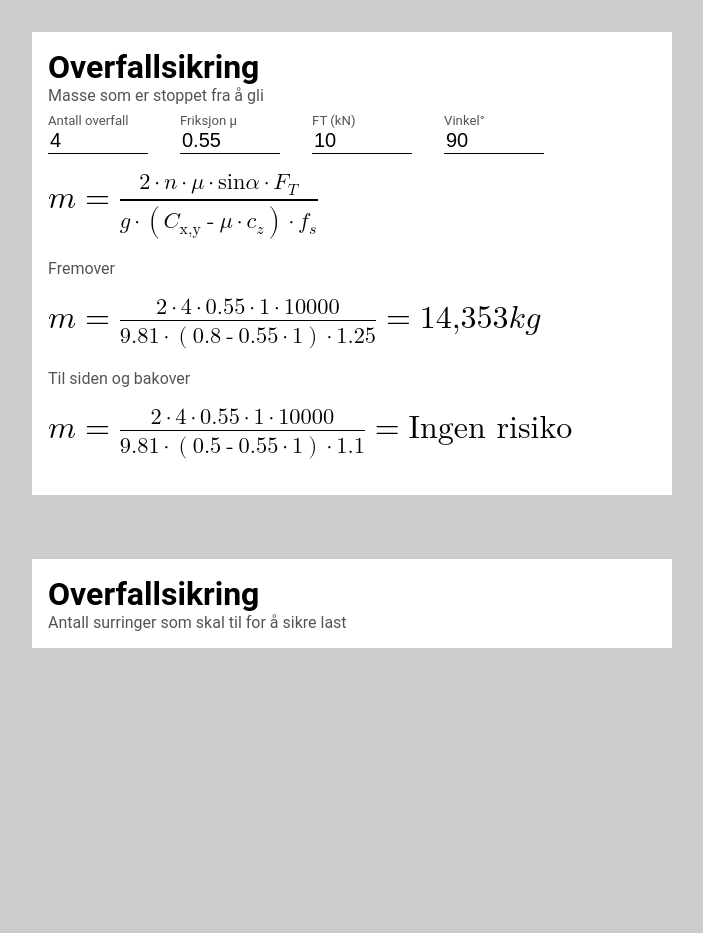
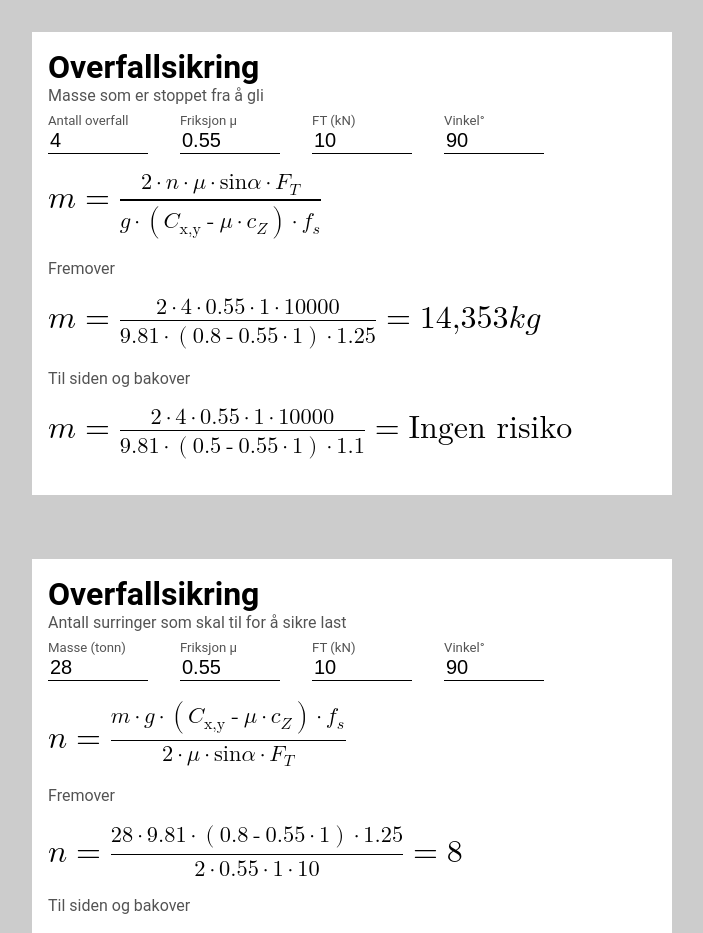
Before and after one commit to markhilb/lastsikring, an Angular app: page / in a window 1280 px wide. Shown: the top 933 px of the page, without its empty margins (288-991 px from the left). Before the commit the page ends 800 px from the top, so only its background shows below. Built offline with nearby package versions, Linux system fonts and the light colour scheme.

Commit message:
second equation

```diff
--- a/src/app/components/overfallsikring-equation/overfallsikring-equation.component.html
+++ /dev/null
@@ -1,92 +0,0 @@
-<div class="equation">
-  @if (cxy === undefined || fsxy === undefined) {
-  <math>
-    <mi>m</mi>
-    <mo>=</mo>
-    <mfrac>
-      <mrow>
-        <mn>2</mn>
-        <mo>&middot;</mo>
-        <mi>n</mi>
-        <mo>&middot;</mo>
-        <mi>μ</mi>
-        <mo>&middot;</mo>
-        <mi>sin</mi>
-        <mi>α</mi>
-        <mo>&middot;</mo>
-        <msub>
-          <mi>F</mi>
-          <mi>T</mi>
-        </msub>
-      </mrow>
-      <mrow>
-        <mi>g</mi>
-        <mo>&middot;</mo>
-        <mo>(</mo>
-        <msub>
-          <mi>C</mi>
-          <mi>x,y</mi>
-        </msub>
-        <mo>-</mo>
-        <mi>μ</mi>
-        <mo>&middot;</mo>
-        <msub>
-          <mi>c</mi>
-          <mi>z</mi>
-        </msub>
-        <mo>)</mo>
-        <mo>&middot;</mo>
-        <msub>
-          <mi>f</mi>
-          <mi>s</mi>
-        </msub>
-      </mrow>
-    </mfrac>
-  </math>
-  } @else {
-  <math>
-    <mi>m</mi>
-    <mo>=</mo>
-    <mfrac>
-      <mrow>
-        <mn>2</mn>
-        <mo>&middot;</mo>
-        <mn>{{ numStraps ?? "_" }}</mn>
-        <mo>&middot;</mo>
-        <mn>{{ friction ?? "_" }}</mn>
-        <mo>&middot;</mo>
-        @if (alpha !== undefined) {
-        <mn>{{ alpha | number: ".0-2" }}</mn>
-        } @else {
-        <mi>_</mi>
-        }
-        <mo>&middot;</mo>
-        <mn>{{ ft ?? "_" }}</mn>
-      </mrow>
-      <mrow>
-        <mn>{{ g }}</mn>
-        <mo>&middot;</mo>
-        <mo>(</mo>
-        <mn>{{ cxy }}</mn>
-        <mo>-</mo>
-        <mn>{{ friction ?? "_" }}</mn>
-        <mo>&middot;</mo>
-        <mn>{{ cz }}</mn>
-        <mo>)</mo>
-        <mo>&middot;</mo>
-        <mn>{{ fsxy }}</mn>
-      </mrow>
-    </mfrac>
-    <mo>=</mo>
-    @if (result === undefined) {
-    <mi>_</mi>
-    } @else if (result < 0) {
-    <mi>Ingen risiko</mi>
-    } @else {
-    <mn>{{ result | number: ".0-0" }}</mn>
-    <mi>k</mi>
-    <mi>g</mi>
-    }
-  </math>
-  }
-</div>
--- /dev/null
+++ b/src/app/components/overfallsikring-straps-equation/overfallsikring-straps-equation.component.html
@@ -0,0 +1,84 @@
+<div class="equation">
+  @if (cxy === undefined || fsxy === undefined) {
+    <math>
+      <mi>n</mi>
+      <mo>=</mo>
+      <mfrac>
+        <mrow>
+          <mi>m</mi>
+          <mo>&middot;</mo>
+          <mi>g</mi>
+          <mo>&middot;</mo>
+          <mo>(</mo>
+          <msub>
+            <mi>C</mi>
+            <mi>x,y</mi>
+          </msub>
+          <mo>-</mo>
+          <mi>μ</mi>
+          <mo>&middot;</mo>
+          <msub>
+            <mi>c</mi>
+            <mi>Z</mi>
+          </msub>
+          <mo>)</mo>
+          <mo>&middot;</mo>
+          <msub>
+            <mi>f</mi>
+            <mi>s</mi>
+          </msub>
+        </mrow>
+        <mrow>
+          <mn>2</mn>
+          <mo>&middot;</mo>
+          <mi>μ</mi>
+          <mo>&middot;</mo>
+          <mi>sin</mi>
+          <mi>α</mi>
+          <mo>&middot;</mo>
+          <msub>
+            <mi>F</mi>
+            <mi>T</mi>
+          </msub>
+        </mrow>
+      </mfrac>
+    </math>
+  } @else {
+    <math>
+      <mi>n</mi>
+      <mo>=</mo>
+      <mfrac>
+        <mrow>
+          <mn>{{ weight ?? "_" }}</mn>
+          <mo>&middot;</mo>
+          <mn>{{ g }}</mn>
+          <mo>&middot;</mo>
+          <mo>(</mo>
+          <mn>{{ cxy }}</mn>
+          <mo>-</mo>
+          <mn>{{ friction ?? "_" }}</mn>
+          <mo>&middot;</mo>
+          <mn>{{ cz }}</mn>
+          <mo>)</mo>
+          <mo>&middot;</mo>
+          <mn>{{ fsxy }}</mn>
+        </mrow>
+        <mrow>
+          <mn>2</mn>
+          <mo>&middot;</mo>
+          <mn>{{ friction ?? "_" }}</mn>
+          <mo>&middot;</mo>
+          @if (alpha !== undefined) {
+            <mn>{{ alpha | number: ".0-2" }}</mn>
+          } @else {
+            <mi>_</mi>
+          }
+          <mo>&middot;</mo>
+          <mn>{{ ft ?? "_" }}</mn>
+        </mrow>
+      </mfrac>
+      <mo>=</mo>
+      <mn>{{ result ?? "_" }}</mn>
+    </math>
+  }
+</div>
--- /dev/null
+++ b/src/app/components/overfallsikring-straps-equation/overfallsikring-straps-equation.component.ts
@@ -0,0 +1,48 @@
+import { CommonModule } from "@angular/common";
+import { Component, Input } from "@angular/core";
+
+@Component({
+  selector: "app-overfallsikring-straps-equation",
+  imports: [CommonModule],
+  templateUrl: "./overfallsikring-straps-equation.component.html",
+  styleUrl: "./overfallsikring-straps-equation.component.scss",
+})
+export class OverfallsikringStrapsEquationComponent {
+  @Input() weight?: number;
+  @Input() friction?: number;
+  @Input() ft?: number;
+  @Input("alpha") _alpha?: number;
+
+  @Input() cxy?: number;
+  @Input() fsxy?: number;
+
+  g = 9.81;
+  cz = 1;
+
+  get alpha() {
+    return this._alpha !== undefined
+      ? Math.sin((this._alpha * Math.PI) / 180)
+      : undefined;
+  }
+
+  get result() {
+    if (
+      this.weight === undefined ||
+      this.friction === undefined ||
+      this.ft === undefined ||
+      this.alpha === undefined ||
+      this.cxy === undefined ||
+      this.fsxy === undefined
+    ) {
+      return undefined;
+    }
+
+    return Math.ceil(
+      (this.weight *
+        this.g *
+        (this.cxy - this.friction * this.cz) *
+        this.fsxy) /
+        (2 * this.friction * this.alpha * this.ft),
+    );
+  }
+}
--- a/src/app/components/overfallsikring-straps/overfallsikring-straps.component.html
+++ b/src/app/components/overfallsikring-straps/overfallsikring-straps.component.html
@@ -1,2 +1,44 @@
 <div class="heading">Overfallsikring</div>
 <div class="sub-heading">Antall surringer som skal til for å sikre last</div>
+
+<div class="flex wrap gap-8 mt-2">
+  <app-number-input
+    title="Masse (tonn)"
+    [(value)]="weight"
+    [min]="0"
+    [decimal]="false"
+  />
+  <app-number-input
+    title="Friksjon μ"
+    [(value)]="friction"
+    [min]="0"
+    [max]="1"
+    [step]="0.1"
+  />
+  <app-number-input title="FT (kN)" [(value)]="ft" [min]="0" />
+  <app-number-input title="Vinkel°" [(value)]="alpha" [min]="0" [max]="360" />
+</div>
+
+<app-overfallsikring-straps-equation />
+
+<div class="sub-heading">Fremover</div>
+
+<app-overfallsikring-straps-equation
+  [weight]="weight"
+  [friction]="friction"
+  [ft]="ft"
+  [alpha]="alpha"
+  [cxy]="cx"
+  [fsxy]="fsx"
+/>
+
+<div class="sub-heading">Til siden og bakover</div>
+
+<app-overfallsikring-straps-equation
+  [weight]="weight"
+  [friction]="friction"
+  [ft]="ft"
+  [alpha]="alpha"
+  [cxy]="cy"
+  [fsxy]="fsy"
+/>
--- a/src/app/components/overfallsikring-straps/overfallsikring-straps.component.ts
+++ b/src/app/components/overfallsikring-straps/overfallsikring-straps.component.ts
@@ -1,9 +1,23 @@
 import { Component } from "@angular/core";
+import { NumberInputComponent } from "../number-input/number-input.component";
+import { OverfallsikringStrapsEquationComponent } from "../overfallsikring-straps-equation/overfallsikring-straps-equation.component";
 
 @Component({
   selector: "app-overfallsikring-straps",
-  imports: [],
+  imports: [NumberInputComponent, OverfallsikringStrapsEquationComponent],
   templateUrl: "./overfallsikring-straps.component.html",
   styleUrl: "./overfallsikring-straps.component.scss",
 })
-export class OverfallsikringStrapsComponent {}
+export class OverfallsikringStrapsComponent {
+  weight? = 28;
+  friction? = 0.55;
+  ft? = 10;
+  alpha? = 90;
+
+  g = 9.81;
+  cx = 0.8;
+  cy = 0.5;
+  fsx = 1.25;
+  fsy = 1.1;
+  cz = 1;
+}
--- /dev/null
+++ b/src/app/components/overfallsikring-weight-equation/overfallsikring-weight-equation.component.html
@@ -0,0 +1,92 @@
+<div class="equation">
+  @if (cxy === undefined || fsxy === undefined) {
+    <math>
+      <mi>m</mi>
+      <mo>=</mo>
+      <mfrac>
+        <mrow>
+          <mn>2</mn>
+          <mo>&middot;</mo>
+          <mi>n</mi>
+          <mo>&middot;</mo>
+          <mi>μ</mi>
+          <mo>&middot;</mo>
+          <mi>sin</mi>
+          <mi>α</mi>
+          <mo>&middot;</mo>
+          <msub>
+            <mi>F</mi>
+            <mi>T</mi>
+          </msub>
+        </mrow>
+        <mrow>
+          <mi>g</mi>
+          <mo>&middot;</mo>
+          <mo>(</mo>
+          <msub>
+            <mi>C</mi>
+            <mi>x,y</mi>
+          </msub>
+          <mo>-</mo>
+          <mi>μ</mi>
+          <mo>&middot;</mo>
+          <msub>
+            <mi>c</mi>
+            <mi>Z</mi>
+          </msub>
+          <mo>)</mo>
+          <mo>&middot;</mo>
+          <msub>
+            <mi>f</mi>
+            <mi>s</mi>
+          </msub>
+        </mrow>
+      </mfrac>
+    </math>
+  } @else {
+    <math>
+      <mi>m</mi>
+      <mo>=</mo>
+      <mfrac>
+        <mrow>
+          <mn>2</mn>
+          <mo>&middot;</mo>
+          <mn>{{ numStraps ?? "_" }}</mn>
+          <mo>&middot;</mo>
+          <mn>{{ friction ?? "_" }}</mn>
+          <mo>&middot;</mo>
+          @if (alpha !== undefined) {
+            <mn>{{ alpha | number: ".0-2" }}</mn>
+          } @else {
+            <mi>_</mi>
+          }
+          <mo>&middot;</mo>
+          <mn>{{ ft ?? "_" }}</mn>
+        </mrow>
+        <mrow>
+          <mn>{{ g }}</mn>
+          <mo>&middot;</mo>
+          <mo>(</mo>
+          <mn>{{ cxy }}</mn>
+          <mo>-</mo>
+          <mn>{{ friction ?? "_" }}</mn>
+          <mo>&middot;</mo>
+          <mn>{{ cz }}</mn>
+          <mo>)</mo>
+          <mo>&middot;</mo>
+          <mn>{{ fsxy }}</mn>
+        </mrow>
+      </mfrac>
+      <mo>=</mo>
+      @if (result === undefined) {
+        <mi>_</mi>
+      } @else if (result < 0) {
+        <mi>Ingen risiko</mi>
+      } @else {
+        <mn>{{ result | number: ".0-0" }}</mn>
+        <mi>k</mi>
+        <mi>g</mi>
+      }
+    </math>
+  }
+</div>
--- a/src/app/components/overfallsikring-weight/overfallsikring-weight.component.html
+++ b/src/app/components/overfallsikring-weight/overfallsikring-weight.component.html
@@ -19,11 +19,11 @@
   <app-number-input title="Vinkel°" [(value)]="alpha" [min]="0" [max]="360" />
 </div>
 
-<app-overfallsikring-equation />
+<app-overfallsikring-weight-equation />
 
 <div class="sub-heading">Fremover</div>
 
-<app-overfallsikring-equation
+<app-overfallsikring-weight-equation
   [numStraps]="numStraps"
   [friction]="friction"
   [ft]="ft"
@@ -34,7 +34,7 @@
 
 <div class="sub-heading">Til siden og bakover</div>
 
-<app-overfallsikring-equation
+<app-overfallsikring-weight-equation
   [numStraps]="numStraps"
   [friction]="friction"
   [ft]="ft"
--- a/src/app/components/overfallsikring-weight/overfallsikring-weight.component.ts
+++ b/src/app/components/overfallsikring-weight/overfallsikring-weight.component.ts
@@ -1,21 +1,19 @@
 import { CommonModule } from "@angular/common";
 import { Component } from "@angular/core";
 import { NumberInputComponent } from "../number-input/number-input.component";
-import { OverfallsikringEquationComponent } from "../overfallsikring-equation/overfallsikring-equation.component";
+import { OverfallsikringWeightEquationComponent } from "../overfallsikring-weight-equation/overfallsikring-weight-equation.component";
 
 @Component({
   selector: "app-overfallsikring-weight",
   imports: [
     CommonModule,
     NumberInputComponent,
-    OverfallsikringEquationComponent,
+    OverfallsikringWeightEquationComponent,
   ],
   templateUrl: "./overfallsikring-weight.component.html",
   styleUrl: "./overfallsikring-weight.component.scss",
 })
 export class OverfallsikringWeightComponent {
-  Math = Math;
-
   numStraps? = 4;
   friction? = 0.55;
   ft? = 10;
--- a/src/app/pages/home-page/home-page.component.scss
+++ b/src/app/pages/home-page/home-page.component.scss
@@ -1,6 +1,6 @@
 section {
   margin: auto;
-  margin-top: 2rem;
+  margin-block: 2rem;
   max-width: 40rem;
 
   display: flex;
```
Also changed, not shown: src/app/components/overfallsikring-weight-equation/overfallsikring-weight-equation.component.ts (renamed from src/app/components/overfallsikring-equation/overfallsikring-equation.component.ts, +4 -4 lines), src/app/components/overfallsikring-straps-equation/overfallsikring-straps-equation.component.scss (added), src/app/components/overfallsikring-weight-equation/overfallsikring-weight-equation.component.scss (added).
